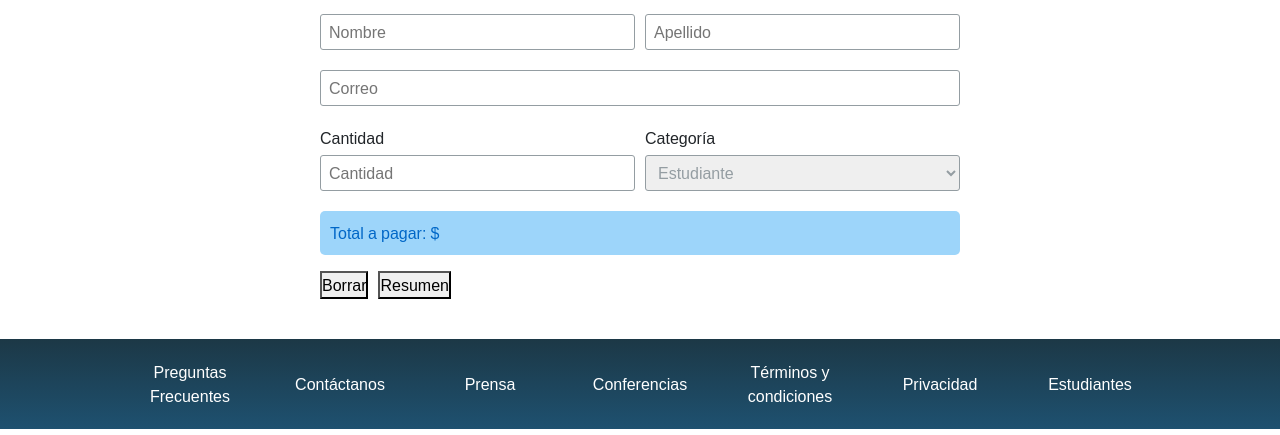
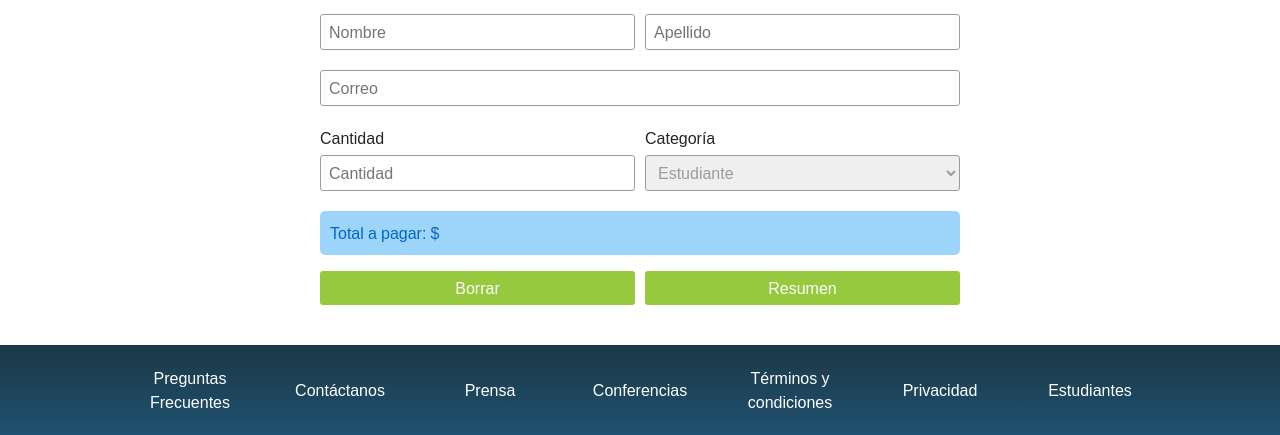
Before and after one commit to Sybil24/primer-tp-codo-a-codo, a plain HTML site: page pages/tickets.html in a window 1280 px wide. Shown: the part 432-867 px from the top of the page. Drawn offline with nearby package versions, Linux system fonts and the light colour scheme.

Commit message:
arreglado estilos en botones del formulario

```diff
--- a/css/styles.css
+++ b/css/styles.css
@@ -348,14 +348,15 @@ html{
           display: flex;
           gap: 10px;
 
-          & input{
+          & button{
             background-color: #96c93e;
             border: none;
             border-radius: 3px;
             color: #fff;
             padding: 5px;
+            width: 100%;
           }
-          & input:active{
+          & button:active{
             animation: movimientoVertical 0.8s linear both;
           }
         }
```
